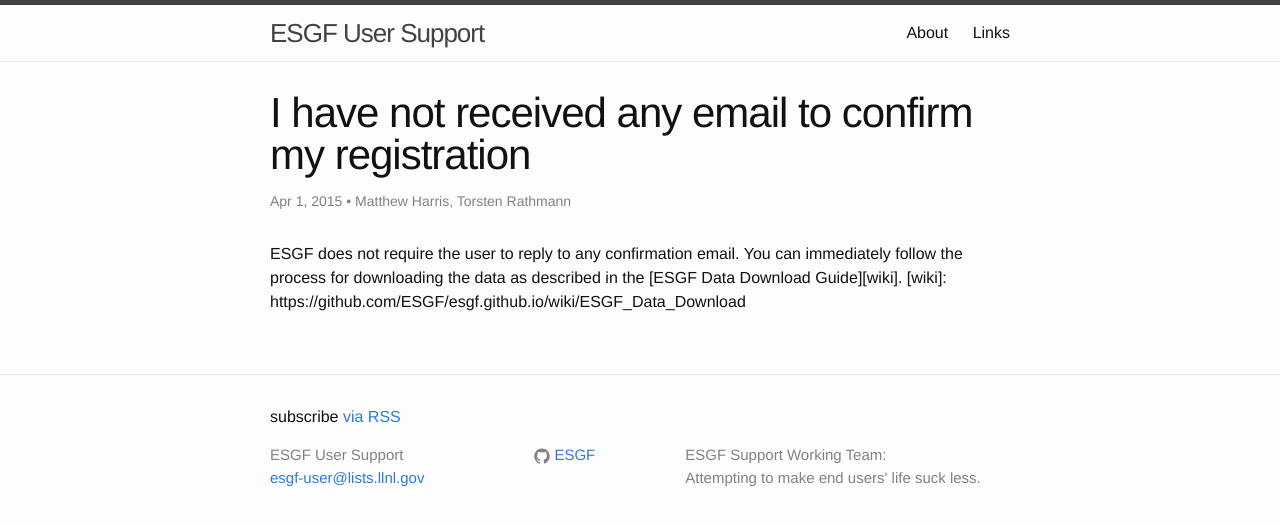
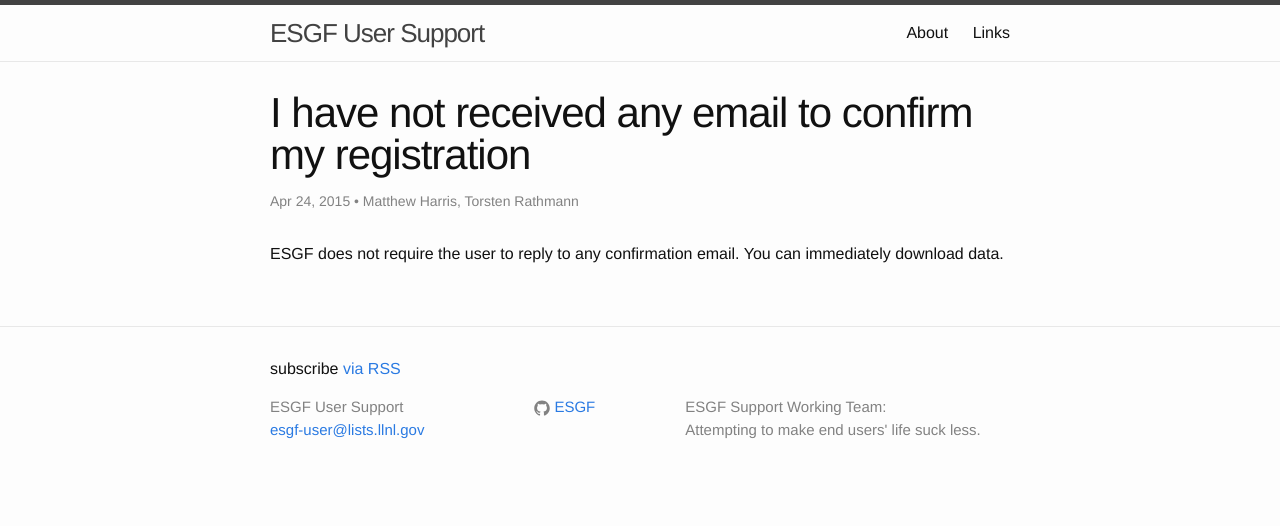
Before and after one commit to ESGF/esgf-swt, a Jekyll site: the page built from _posts/2015-02-09-I-have-not-received-any-email-to-confirm-my-registration.markdown, in a window 1280 px wide. Shown: the top 526 px of the page. Built offline with Jekyll 4.4.1, drawn with Linux system fonts in a browser that asks for light colours.

Commit message:
TR: Minor change

```diff
--- a/_posts/2015-02-09-I-have-not-received-any-email-to-confirm-my-registration.markdown
+++ b/_posts/2015-02-09-I-have-not-received-any-email-to-confirm-my-registration.markdown
@@ -2,9 +2,8 @@
 layout: post
 title:  "I have not received any email to confirm my registration"
 categories: login
-date: 2015-04-01 20:15:00
+date: 2015-04-24 21:10:00
 author: Matthew Harris, Torsten Rathmann
 ---
 
-ESGF does not require the user to reply to any confirmation email. You can immediately follow the process for downloading the data as described in the [ESGF Data Download Guide][wiki].
-[wiki]: https://github.com/ESGF/esgf.github.io/wiki/ESGF_Data_Download
+ESGF does not require the user to reply to any confirmation email. You can immediately download data.
```
